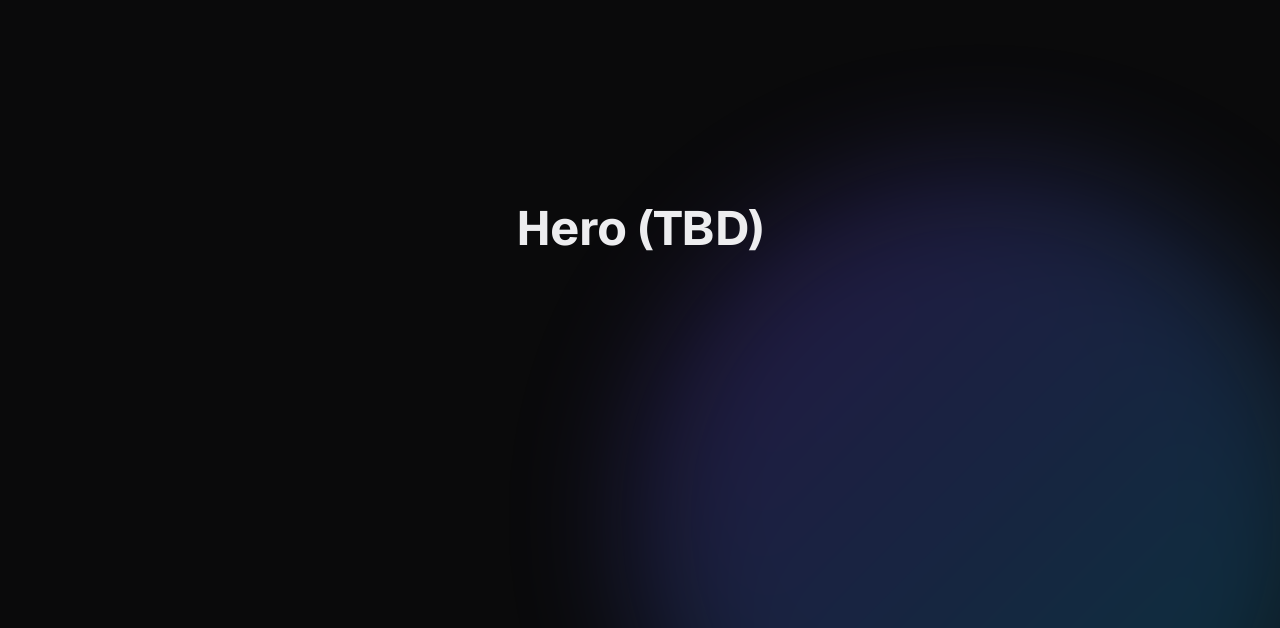
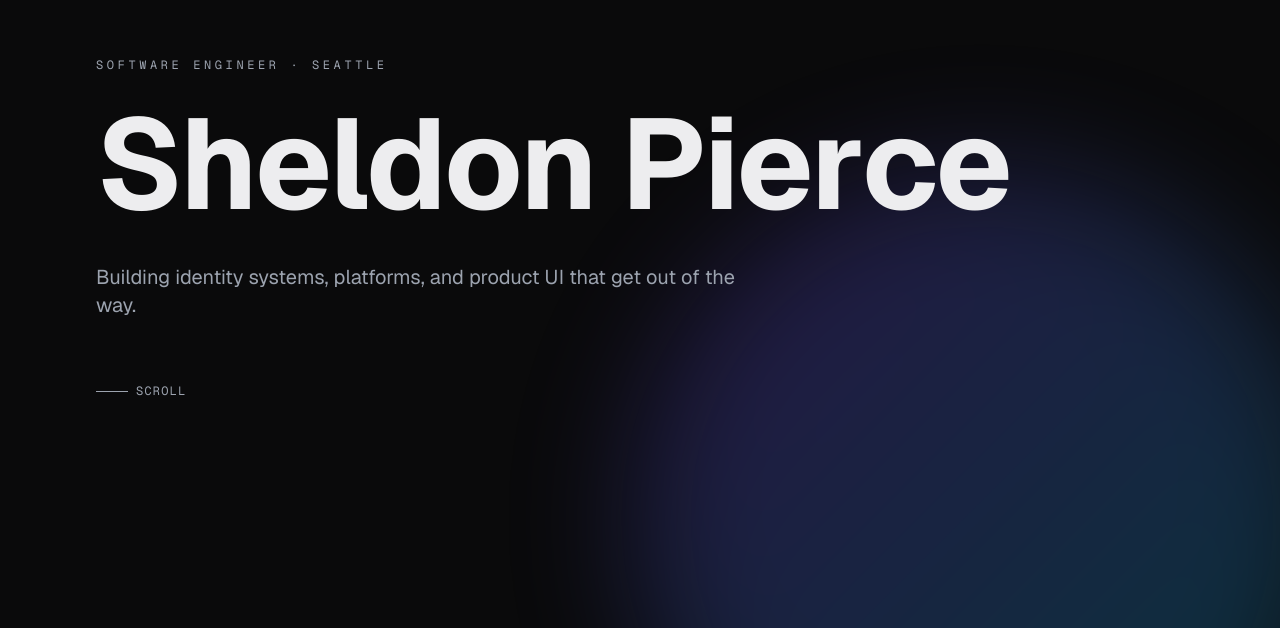
Before and after one commit to Sheldon-Pierce/sheldonpierce-com, a Next.js app: page / in a window 1280 px wide. Shown: the part 172-800 px from the top of the page. Built offline with nearby package versions, Linux system fonts and the light colour scheme.

Commit message:
feat(hero): compose hero section with name + subtitle + scroll indicator

```diff
--- a/app/page.tsx
+++ b/app/page.tsx
@@ -1,12 +1,9 @@
+import { Hero } from "@/components/hero/hero";
+
 export default function Home() {
   return (
     <main>
-      <section
-        id="hero"
-        className="relative flex min-h-screen items-center justify-center"
-      >
-        <h1 className="text-5xl font-bold">Hero (TBD)</h1>
-      </section>
+      <Hero />
 
       <section id="featured" className="relative py-section">
         <h2 className="text-3xl font-semibold">Featured (TBD)</h2>
--- /dev/null
+++ b/components/hero/hero.tsx
@@ -0,0 +1,31 @@
+import { AnimatedName } from "./animated-name";
+import { TypedSubtitle } from "./typed-subtitle";
+
+export function Hero() {
+  return (
+    <section
+      id="hero"
+      className="relative flex min-h-screen flex-col items-start justify-center px-6 md:px-16 lg:px-24"
+    >
+      <p className="mb-6 font-mono text-xs uppercase tracking-[0.3em] text-fg-muted">
+        Software engineer · Seattle
+      </p>
+      <AnimatedName
+        text="Sheldon Pierce"
+        className="text-6xl font-bold leading-[1.05] tracking-tight md:text-8xl lg:text-9xl"
+      />
+      <TypedSubtitle
+        text="Building identity systems, platforms, and product UI that get out of the way."
+        startDelay={1.0}
+        className="mt-8 max-w-2xl text-lg text-fg-muted md:text-xl"
+      />
+      <a
+        href="#featured"
+        className="mt-16 inline-flex items-center gap-2 font-mono text-xs uppercase tracking-widest text-fg-muted transition-colors hover:text-fg"
+      >
+        <span className="h-px w-8 bg-current" />
+        Scroll
+      </a>
+    </section>
+  );
+}
```
